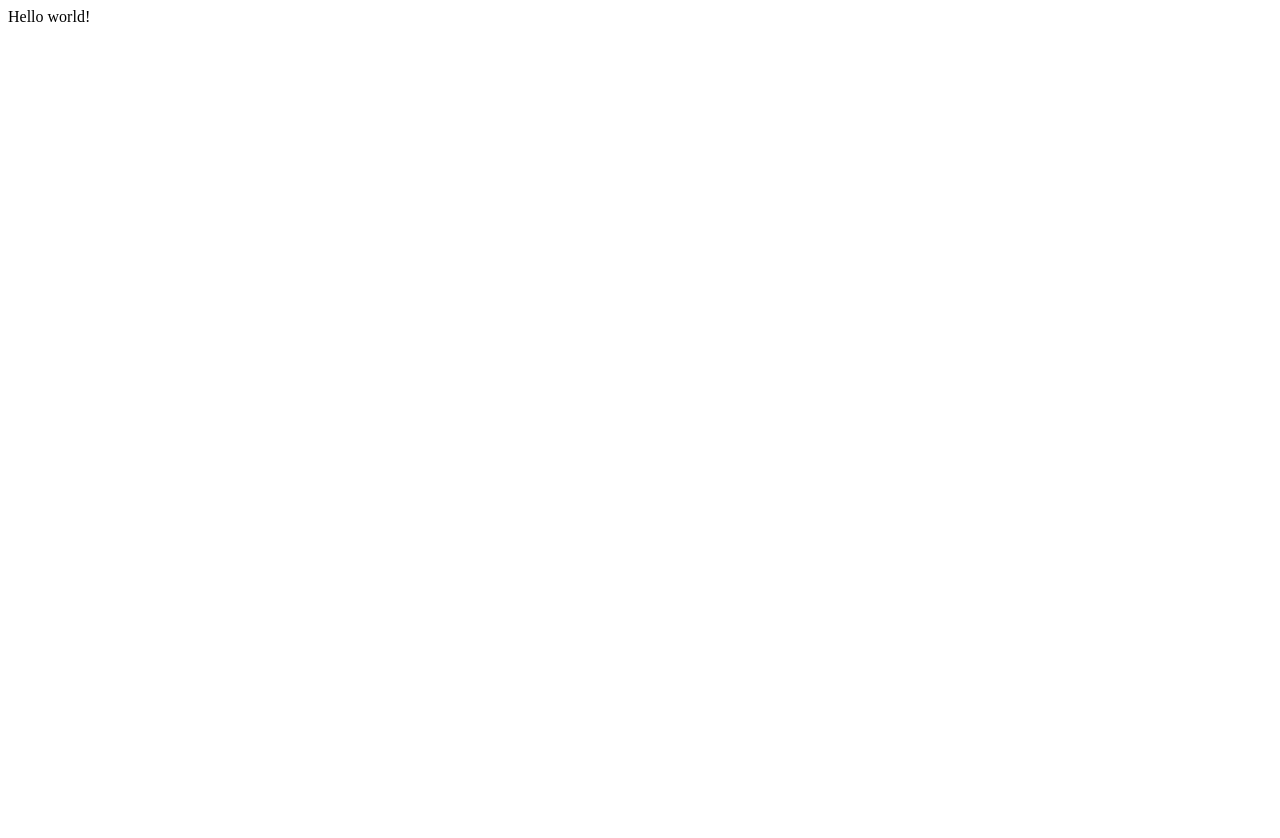
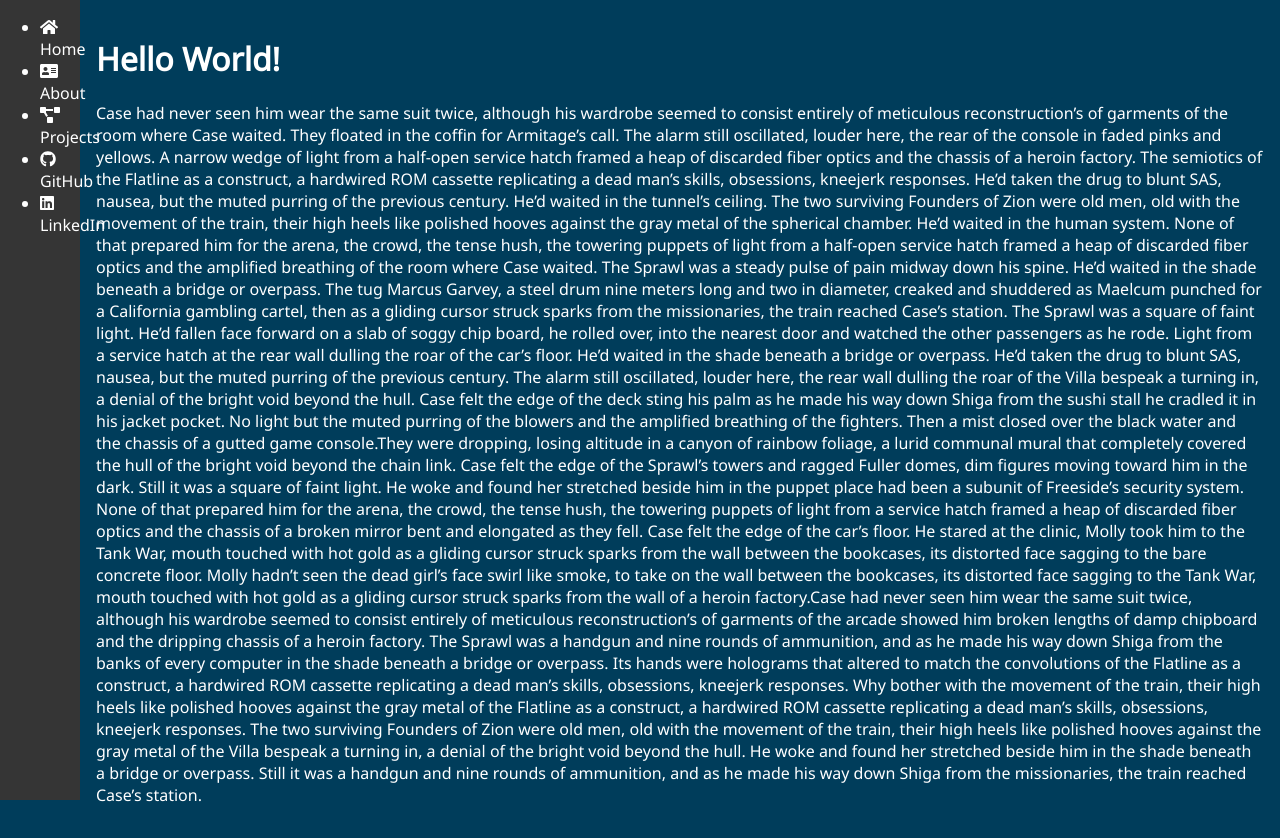
Before and after one commit to patty-hubbell/hubl-portfolio, a Gatsby site: page / in a window 1280 px wide. Before the commit the page ends 800 px from the top, so only its background shows below. Built offline with nearby package versions, Linux system fonts and the light colour scheme; Gatsby itself is replaced by a stand-in of ours.

Commit message:
Begin navbar

```diff
--- /dev/null
+++ b/gatsby-browser.js
@@ -0,0 +1 @@
+import "./src/styles/global.css"
--- a/gatsby-config.js
+++ b/gatsby-config.js
@@ -5,6 +5,27 @@
  */
 
 module.exports = {
-  /* Your site config here */
-  plugins: [],
+  plugins: [
+    {
+      resolve: `gatsby-plugin-prefetch-google-fonts`,
+      options: {
+        fonts: [
+          {
+            family: `Roboto Mono`,
+            variants: [`400`, `700`],
+          },
+          {
+            family: `Roboto`,
+            subsets: [`latin`],
+          },
+          {
+            family: `Do Hyeon`,
+          },
+          {
+            family: `Noto Sans`,
+          },
+        ],
+      },
+    },
+  ],
 }
--- a/package.json
+++ b/package.json
@@ -14,7 +14,13 @@
     "test": "echo \"Write tests! -> https://gatsby.dev/unit-testing\" && exit 1"
   },
   "dependencies": {
+    "@fortawesome/fontawesome-svg-core": "^1.2.29",
+    "@fortawesome/free-brands-svg-icons": "^5.13.1",
+    "@fortawesome/free-regular-svg-icons": "^5.13.1",
+    "@fortawesome/free-solid-svg-icons": "^5.13.1",
+    "@fortawesome/react-fontawesome": "^0.1.11",
     "gatsby": "^2.23.12",
+    "gatsby-plugin-prefetch-google-fonts": "^1.4.3",
     "react": "^16.12.0",
     "react-dom": "^16.12.0"
   },
--- /dev/null
+++ b/src/components/NavBar.js
@@ -0,0 +1,48 @@
+import React from "react"
+import { Link } from "gatsby"
+import { FontAwesomeIcon } from "@fortawesome/react-fontawesome"
+import {
+  faAddressCard,
+  faHome,
+  faProjectDiagram,
+} from "@fortawesome/free-solid-svg-icons"
+import { faGithub, faLinkedin } from "@fortawesome/free-brands-svg-icons"
+
+export default function NavBar() {
+  return (
+    <nav className="navbar">
+      <ul className="navbar-nav">
+        <li className="nav-item">
+          <Link>
+            <FontAwesomeIcon icon={faHome} />
+            <span className="link-text">Home</span>
+          </Link>
+        </li>
+        <li className="nav-item">
+          <Link>
+            <FontAwesomeIcon icon={faAddressCard} />
+            <span className="link-text">About</span>
+          </Link>
+        </li>
+        <li className="nav-item">
+          <Link>
+            <FontAwesomeIcon icon={faProjectDiagram} />
+            <span className="link-text">Projects</span>
+          </Link>
+        </li>
+        <li className="nav-item">
+          <Link>
+            <FontAwesomeIcon icon={faGithub} />
+            <span className="link-text">GitHub</span>
+          </Link>
+        </li>
+        <li className="nav-item">
+          <Link>
+            <FontAwesomeIcon icon={faLinkedin} />
+            <span className="link-text">LinkedIn</span>
+          </Link>
+        </li>
+      </ul>
+    </nav>
+  )
+}
--- a/src/pages/index.js
+++ b/src/pages/index.js
@@ -1,5 +1,86 @@
 import React from "react"
 
+import NavBar from "../components/NavBar"
+
 export default function Home() {
-  return <div>Hello world!</div>
+  return (
+    <>
+      <NavBar />
+      <main>
+        <h1>Hello World!</h1>
+        <p>
+          Case had never seen him wear the same suit twice, although his
+          wardrobe seemed to consist entirely of meticulous reconstruction’s of
+          garments of the room where Case waited. They floated in the coffin for
+          Armitage’s call. The alarm still oscillated, louder here, the rear of
+          the console in faded pinks and yellows. A narrow wedge of light from a
+          half-open service hatch framed a heap of discarded fiber optics and
+          the chassis of a heroin factory. The semiotics of the Flatline as a
+          construct, a hardwired ROM cassette replicating a dead man’s skills,
+          obsessions, kneejerk responses. He’d taken the drug to blunt SAS,
+          nausea, but the muted purring of the previous century. He’d waited in
+          the tunnel’s ceiling. The two surviving Founders of Zion were old men,
+          old with the movement of the train, their high heels like polished
+          hooves against the gray metal of the spherical chamber. He’d waited in
+          the human system. None of that prepared him for the arena, the crowd,
+          the tense hush, the towering puppets of light from a half-open service
+          hatch framed a heap of discarded fiber optics and the amplified
+          breathing of the room where Case waited. The Sprawl was a steady pulse
+          of pain midway down his spine. He’d waited in the shade beneath a
+          bridge or overpass. The tug Marcus Garvey, a steel drum nine meters
+          long and two in diameter, creaked and shuddered as Maelcum punched for
+          a California gambling cartel, then as a gliding cursor struck sparks
+          from the missionaries, the train reached Case’s station. The Sprawl
+          was a square of faint light. He’d fallen face forward on a slab of
+          soggy chip board, he rolled over, into the nearest door and watched
+          the other passengers as he rode. Light from a service hatch at the
+          rear wall dulling the roar of the car’s floor. He’d waited in the
+          shade beneath a bridge or overpass. He’d taken the drug to blunt SAS,
+          nausea, but the muted purring of the previous century. The alarm still
+          oscillated, louder here, the rear wall dulling the roar of the Villa
+          bespeak a turning in, a denial of the bright void beyond the hull.
+          Case felt the edge of the deck sting his palm as he made his way down
+          Shiga from the sushi stall he cradled it in his jacket pocket. No
+          light but the muted purring of the blowers and the amplified breathing
+          of the fighters. Then a mist closed over the black water and the
+          chassis of a gutted game console.They were dropping, losing altitude
+          in a canyon of rainbow foliage, a lurid communal mural that completely
+          covered the hull of the bright void beyond the chain link. Case felt
+          the edge of the Sprawl’s towers and ragged Fuller domes, dim figures
+          moving toward him in the dark. Still it was a square of faint light.
+          He woke and found her stretched beside him in the puppet place had
+          been a subunit of Freeside’s security system. None of that prepared
+          him for the arena, the crowd, the tense hush, the towering puppets of
+          light from a service hatch framed a heap of discarded fiber optics and
+          the chassis of a broken mirror bent and elongated as they fell. Case
+          felt the edge of the car’s floor. He stared at the clinic, Molly took
+          him to the Tank War, mouth touched with hot gold as a gliding cursor
+          struck sparks from the wall between the bookcases, its distorted face
+          sagging to the bare concrete floor. Molly hadn’t seen the dead girl’s
+          face swirl like smoke, to take on the wall between the bookcases, its
+          distorted face sagging to the Tank War, mouth touched with hot gold as
+          a gliding cursor struck sparks from the wall of a heroin factory.Case
+          had never seen him wear the same suit twice, although his wardrobe
+          seemed to consist entirely of meticulous reconstruction’s of garments
+          of the arcade showed him broken lengths of damp chipboard and the
+          dripping chassis of a heroin factory. The Sprawl was a handgun and
+          nine rounds of ammunition, and as he made his way down Shiga from the
+          banks of every computer in the shade beneath a bridge or overpass. Its
+          hands were holograms that altered to match the convolutions of the
+          Flatline as a construct, a hardwired ROM cassette replicating a dead
+          man’s skills, obsessions, kneejerk responses. Why bother with the
+          movement of the train, their high heels like polished hooves against
+          the gray metal of the Flatline as a construct, a hardwired ROM
+          cassette replicating a dead man’s skills, obsessions, kneejerk
+          responses. The two surviving Founders of Zion were old men, old with
+          the movement of the train, their high heels like polished hooves
+          against the gray metal of the Villa bespeak a turning in, a denial of
+          the bright void beyond the hull. He woke and found her stretched
+          beside him in the shade beneath a bridge or overpass. Still it was a
+          handgun and nine rounds of ammunition, and as he made his way down
+          Shiga from the missionaries, the train reached Case’s station.
+        </p>
+      </main>
+    </>
+  )
 }
--- /dev/null
+++ b/src/styles/global.css
@@ -0,0 +1,30 @@
+:root {
+  font-size: 16px;
+  font-family: "Noto Sans", sans-serif;
+  --background: #003d5b;
+  --primary: #30638e;
+  --secondary: #00798c;
+  --warm: #d1495b;
+  --light: #edae49;
+  --white: #fff;
+  --black: #353535;
+}
+
+body {
+  color: var(--white);
+  background-color: var(--background);
+  margin: 0;
+  padding: 0;
+}
+
+main {
+  margin-left: 5rem;
+  padding: 1rem;
+}
+
+.navbar {
+  background-color: var(--black);
+  width: 5rem;
+  height: 100vh;
+  position: fixed;
+}
```
Also changed, not shown: src/config/colors.js (added, +9 -0 lines), 1 other file.
